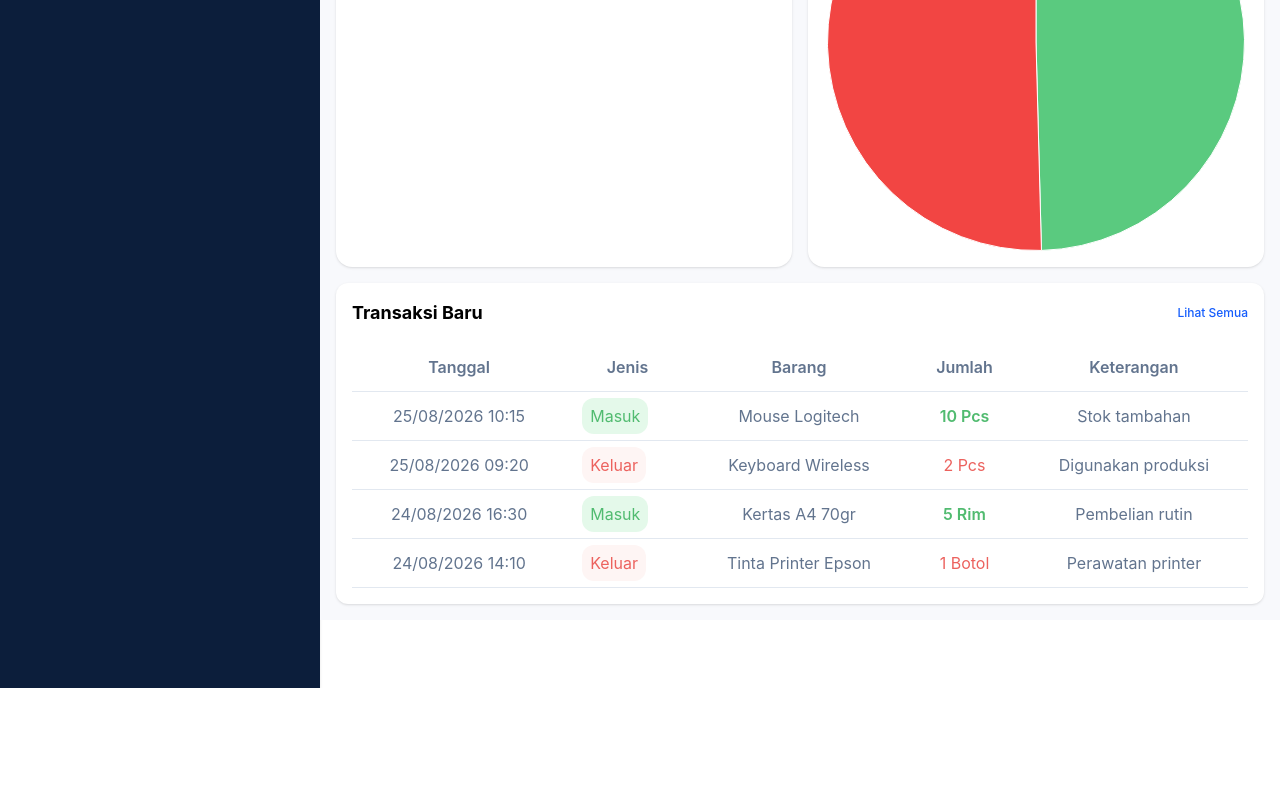
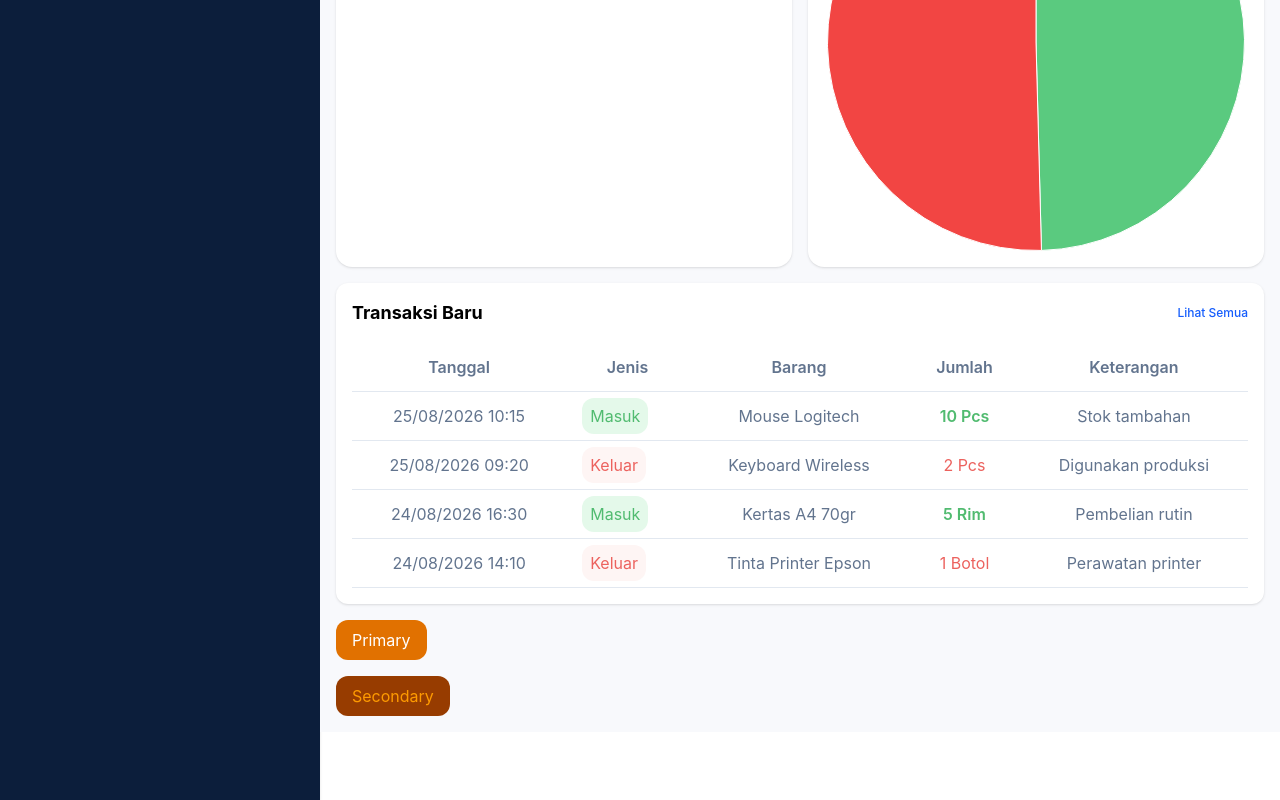
Before and after one commit to rohimmaruf/warehouse, a React (Vite) app: page / in a window 1280 px wide. Shown: the part 983-1783 px from the top of the page. Before the commit the page ends 1671 px from the top, so only its background shows below. Built offline with nearby package versions, Linux system fonts and the light colour scheme.

Commit message:
Menambahkan varian button

```diff
--- /dev/null
+++ b/src/components/dashboard/Button.jsx
@@ -0,0 +1,11 @@
+const Button = ({ title = "", varian="" }) => {
+
+    const buttonVarian = {
+        primary :"bg-amber-600 text-white",
+        secondary : "bg-amber-800 text-amber-500"
+    }
+
+    return <button className={`rounded-xl px-4 py-2 w-fit ${buttonVarian[varian]}`}>{title}</button>
+}
+
+export default Button
--- a/src/pages/Dashboard.jsx
+++ b/src/pages/Dashboard.jsx
@@ -9,6 +9,7 @@ import Transaksi from '../components/dashboard/Transaksi'
 import Stokmenipis from '../components/dashboard/Stokmenipis'
 import Aksicepat from '../components/dashboard/Aksicepat'
 import Grafik2 from '../components/dashboard/Grafik2'
+import Button from '../components/dashboard/Button'
 
 const Dashboard = () => {
 
@@ -37,6 +38,8 @@ const Dashboard = () => {
                         </div>
 
                         <Transaksi />
+                        <Button title='Primary' varian='primary'/>
+                        <Button title='Secondary' varian='secondary'/>
                     </div>
 
                 </div>
```
